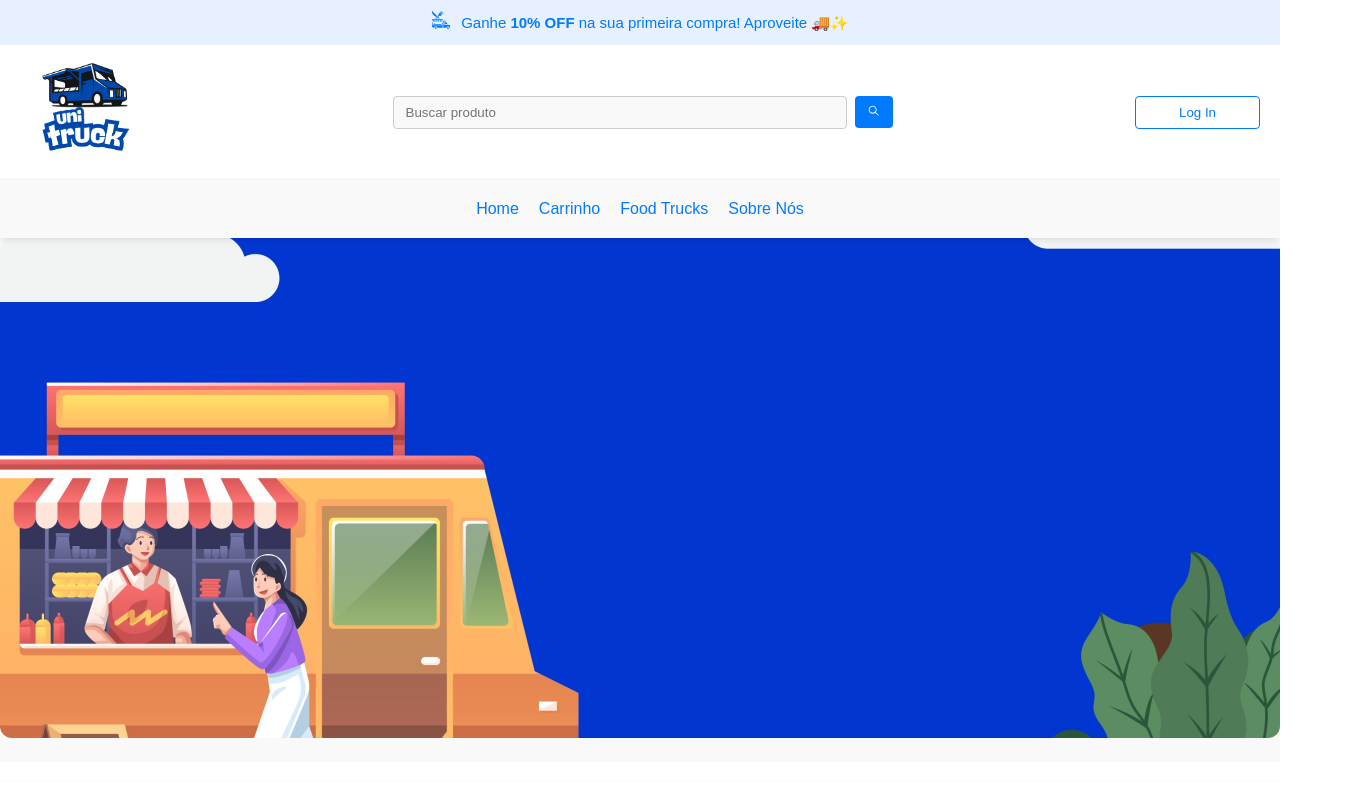
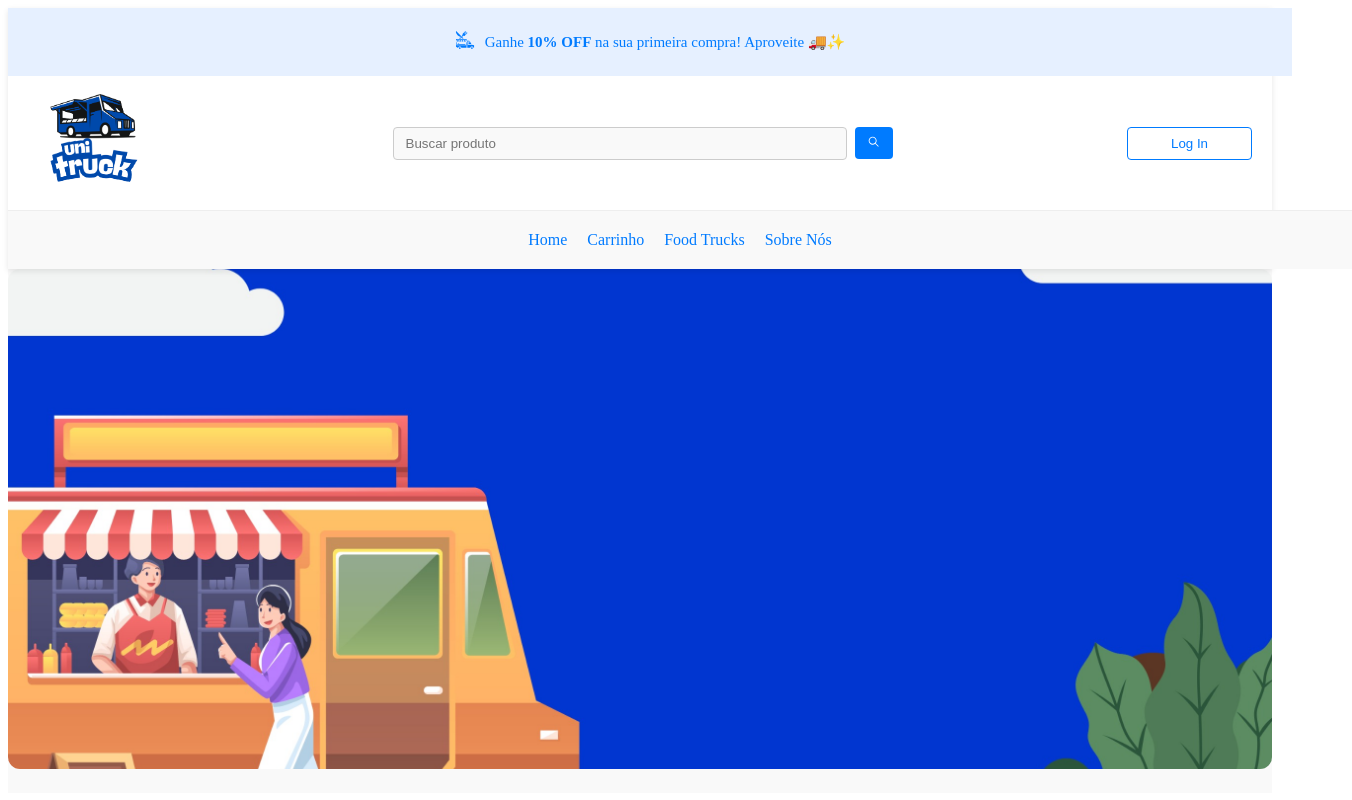
Before and after one commit to PabloSelares/TruckFacisa, a React (Create React App) app: page / in a window 1280 px wide. Shown: the top 800 px of the page, 1352 px wide, since content can reach past the window. Built offline with nearby package versions, Linux system fonts and the light colour scheme; no server answers.

Commit message:
update nav.css
foi removido css global do nav

```diff
--- a/src/comp/nav.css
+++ b/src/comp/nav.css
@@ -1,9 +1,3 @@
-* {
-  margin: 0;
-  padding: 0;
-  font-family: sans-serif;
-  box-sizing: border-box;
-}
 
 .header {
   width: 100%;
@@ -11,8 +5,6 @@
   box-shadow: 0 2px 6px rgba(0, 0, 0, 0.1);
   position: relative;
 }
-
-
 .header .top_header {
   width: 100%;
   background-color: #e6f0ff;
```
